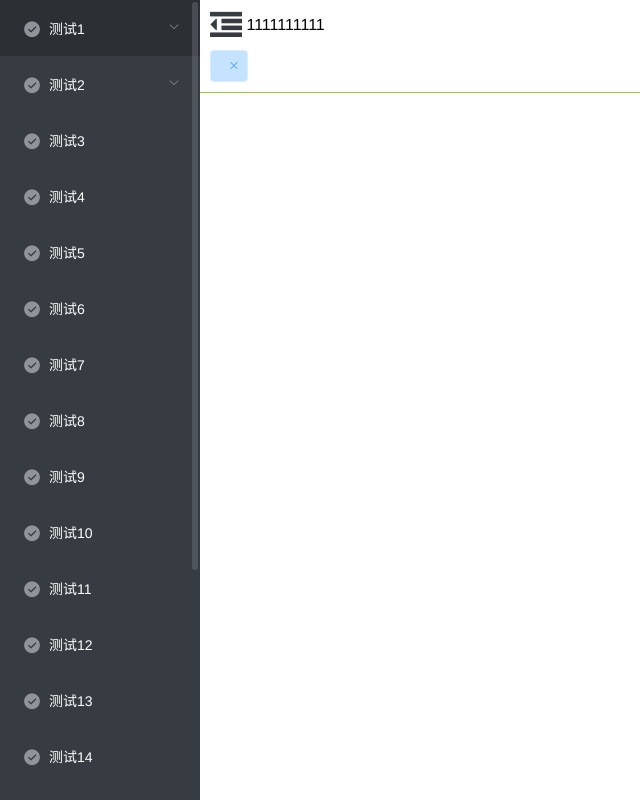
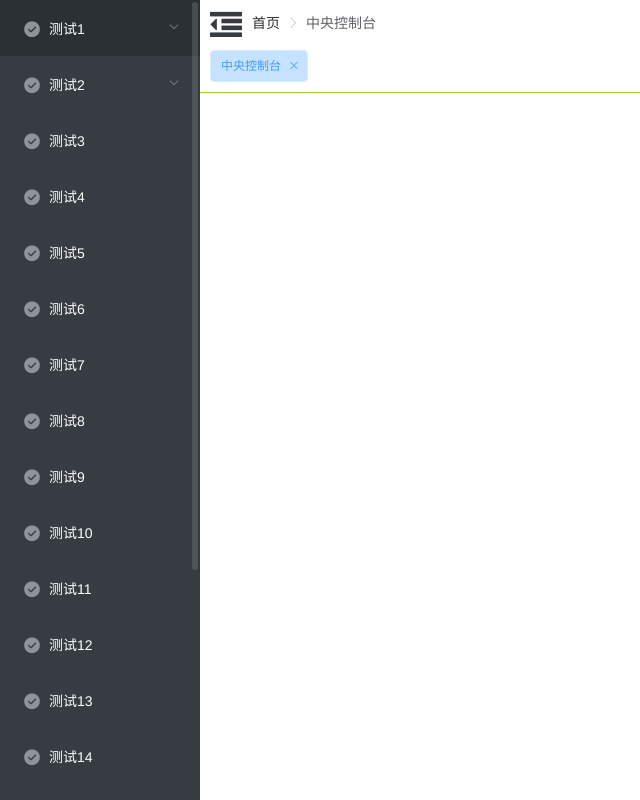
Before and after one commit to sky124380729/vue-leasing, a Vue app: page /#/ in a window 1280 px wide. Shown: the whole page, without its empty margins (0-640 px from the left). Built offline with nearby package versions, Linux system fonts and the light colour scheme.

Commit message:
面包屑导航弯沉

```diff
--- a/src/router/index.js
+++ b/src/router/index.js
@@ -11,7 +11,8 @@ const constantMap = [
     {
         path: '',
         name: 'platform',
-        component: Layout
+        component: Layout,
+        meta: {title: '中央控制台'}
     }, {
         path: '/login',
         component: Login
--- a/src/styles/index.scss
+++ b/src/styles/index.scss
@@ -117,6 +117,14 @@ a:hover {
                 padding: 0 10px 10px 10px;
                 // background-color: yellowgreen;
                 border-bottom: 1px solid yellowgreen;
+                //面包屑导航
+                .el-breadcrumb {
+                    display: inline-block;
+                    margin-left: 10px;
+                    .is-link {
+                        font-weight: normal;
+                    }
+                }
             }
             .main-box {
                 padding: 10px;
--- a/src/views/layout/components/Navbar.vue
+++ b/src/views/layout/components/Navbar.vue
@@ -2,7 +2,11 @@
     <section class="navbar">
         <div class="menubar">
             <i class="fa" :class="`${$store.state.collapse?'fa-indent':'fa-outdent'}`" @click="changeCollapse"></i>
-            1111111111
+            <!-- 面包屑导航 -->
+            <el-breadcrumb separator-class="el-icon-arrow-right">
+                <el-breadcrumb-item :to="{ path: '/' }">首页</el-breadcrumb-item>
+                <el-breadcrumb-item v-for="item in breadList" :key="item.name" :to="item.path">{{item.meta.title}}</el-breadcrumb-item>
+            </el-breadcrumb>
         </div>
         <nav-tags></nav-tags>
     </section>
@@ -13,6 +17,11 @@ import NavTags from './NavTags'
 export default {
     data() {
         return {}
+    },
+    computed: {
+        breadList() {
+            return this.$route.matched
+        }
     },
     methods: {
         changeCollapse() {
```
